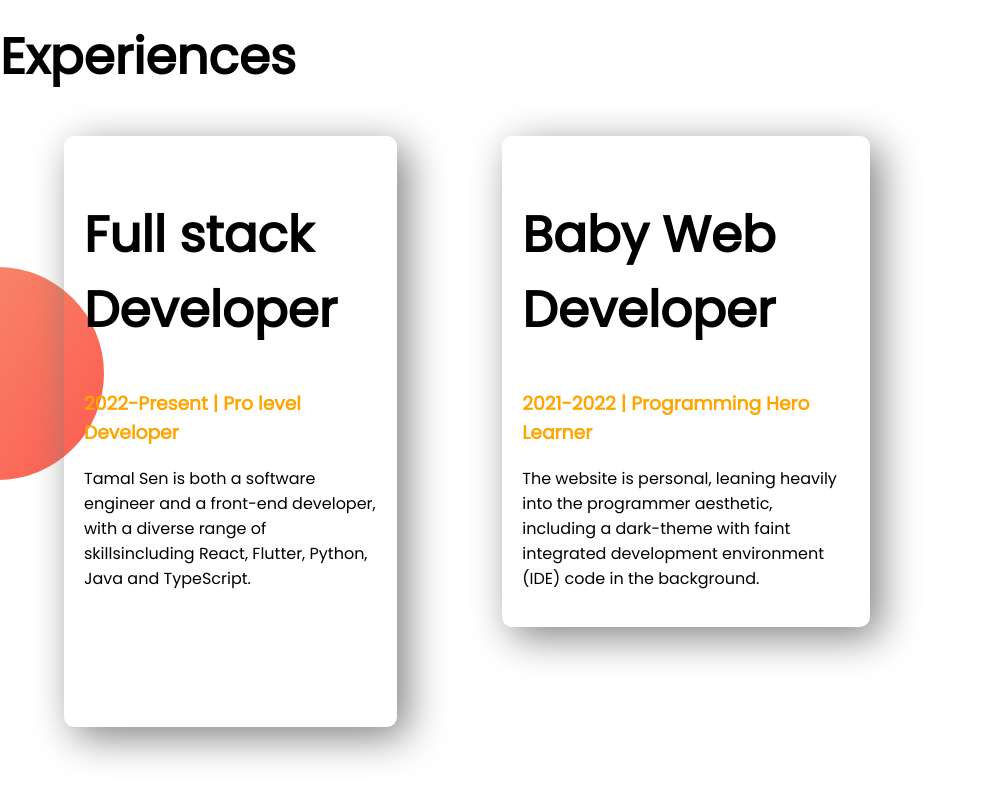
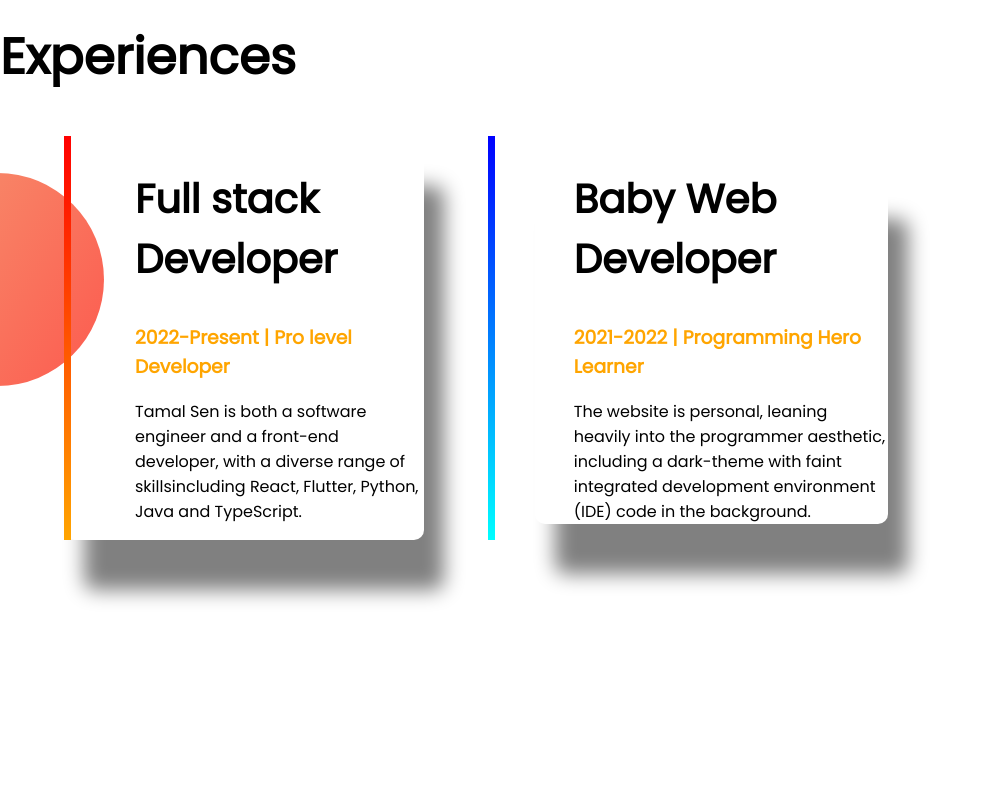
Before and after one commit to Naime1998/developer-portfolio, a plain HTML site: page index.html in a window 1280 px wide. Shown: the part 1447-2247 px from the top of the page, without its empty margins (0-983 px from the left). After the commit the page ends 2087 px from the top, so only its background shows below. Drawn offline with Linux system fonts and the light colour scheme.

Commit message:
tik hoscena but hoisa akta

```diff
--- a/index.html
+++ b/index.html
@@ -50,18 +50,20 @@
 
     </section>
     <section class="experience-area">
-        <h1>Experiences</h1>
+        <div>
+            <h1>Experiences</h1>
+        </div>
         <div class="flexiable-container">
-            <div class="experience-item">
-                <h1>Full stack Developer</h1>
+            <div id="web-1" class="experience-item">
+                <h2>Full stack Developer</h2>
                 <h3 class="orange-color">2022-Present | Pro level Developer</h3>
                 <p>Tamal Sen is both a software engineer and a front-end developer, with a diverse range of
                     skillsincluding React, Flutter, Python, Java and TypeScript.</p>
 
             </div>
-            <div class="flexiable-container">
+            <div id="web-2">
                 <div class="experience-item">
-                    <h1>Baby Web Developer</h1>
+                    <h2>Baby Web Developer</h2>
                     <h3 class="orange-color">2021-2022 | Programming Hero Learner</h3>
                     <p>The website is personal, leaning heavily into the programmer aesthetic, including a dark-theme
                         with faint integrated development environment (IDE) code in the background.</p>
--- a/style.css
+++ b/style.css
@@ -64,7 +64,19 @@ h2 {
     width: 40%;
     margin-left: 5%;
     margin-right: 5%;
-    padding: 20px;
-    box-shadow: 10px 10px 40px gray;
+    padding-left: 5%;
+    box-shadow: 20px 50px 20px gray;
     border-radius: 10px;
 }
+
+#web-1 {
+    border-left: 7px solid;
+    border-image: linear-gradient(red, orange);
+    border-image-slice: 1;
+}
+
+#web-2 {
+    border-left: 7px solid;
+    border-image: linear-gradient(blue, cyan);
+    border-image-slice: 1;
+}
```
